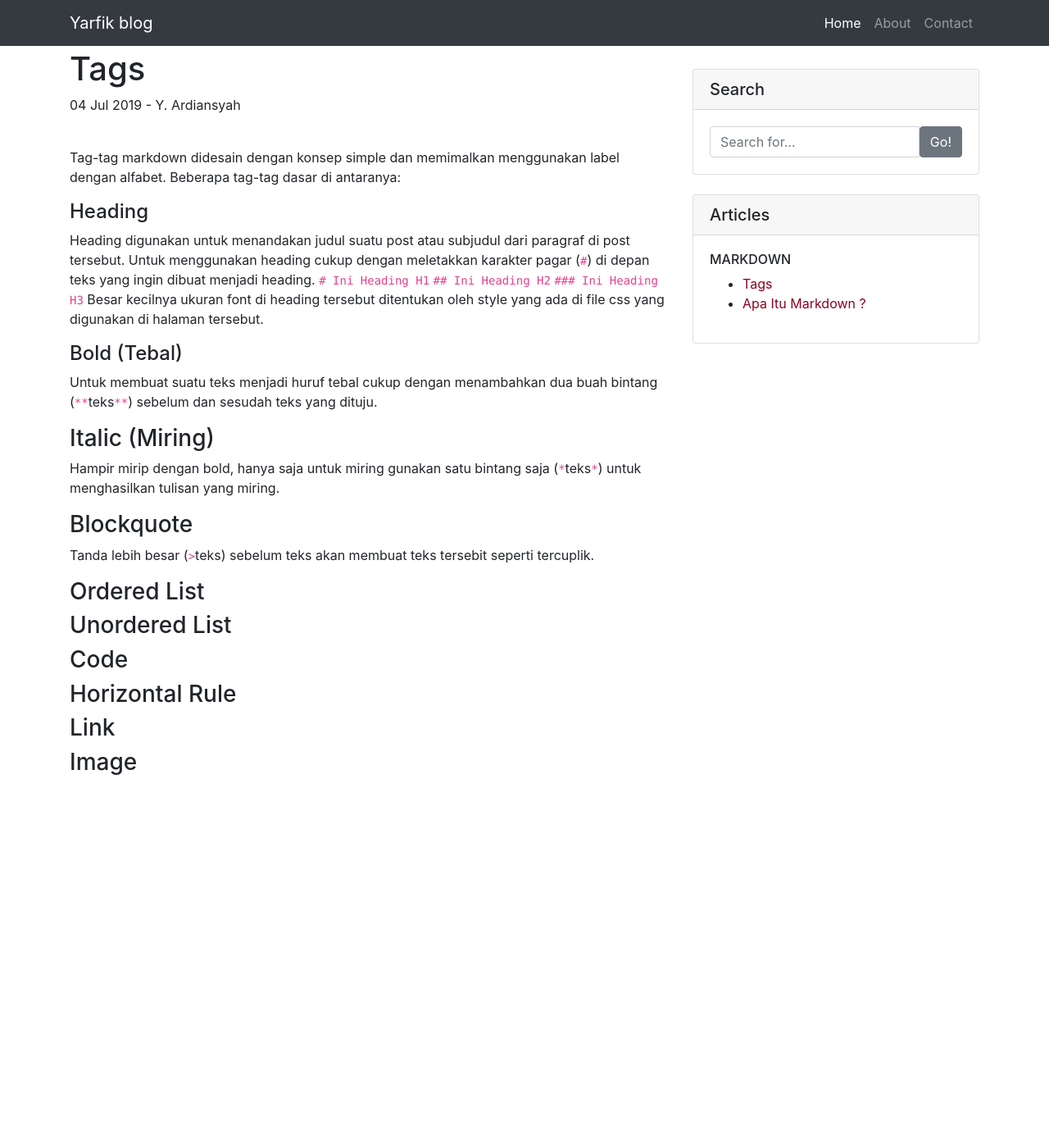
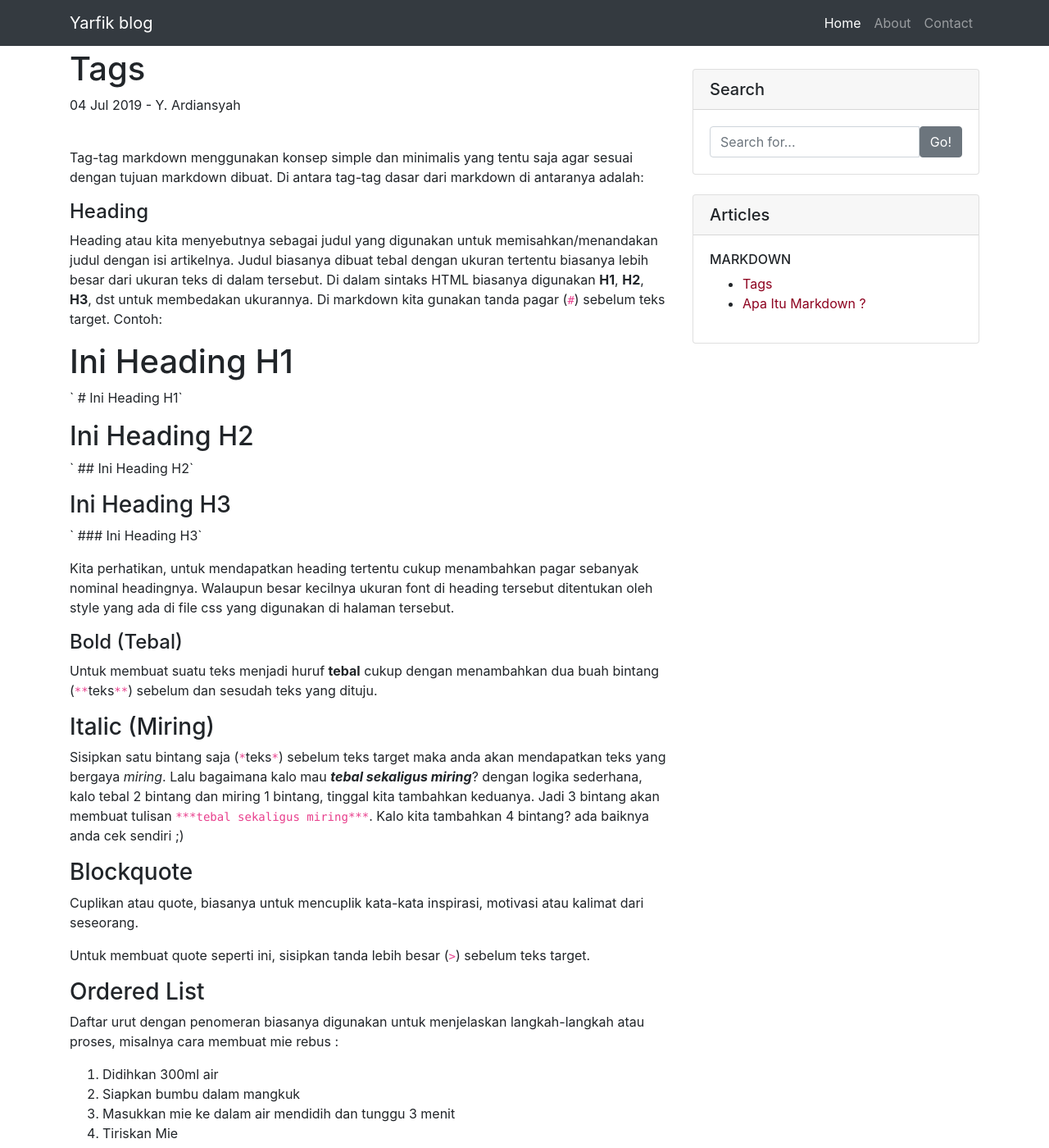
Before and after one commit to yarfik/yarfik.github.io, a Jekyll site: the page built from _posts/markdown/2019-07-04-Tags.md, in a window 1280 px wide and 1400 px high. Shown: the whole window at 82% size. Built offline with Jekyll 4.4.1, drawn with Linux system fonts in a browser that asks for light colours; some of the changed text lies outside the part shown.

Commit message:
edit tags post

````diff
--- a/_posts/markdown/2019-07-04-Tags.md
+++ b/_posts/markdown/2019-07-04-Tags.md
@@ -5,28 +5,110 @@ published: true
 author: Y. Ardiansyah
 ---
 
-Tag-tag markdown didesain dengan konsep simple dan memimalkan menggunakan label dengan alfabet. Beberapa tag-tag dasar di antaranya:
+Tag-tag markdown menggunakan konsep simple dan minimalis yang tentu saja agar sesuai dengan tujuan markdown dibuat. Di antara tag-tag dasar dari markdown di antaranya adalah:
 
 #### Heading
-Heading digunakan untuk menandakan judul suatu post atau subjudul dari paragraf di post tersebut. Untuk menggunakan heading cukup dengan meletakkan karakter pagar (`#`) di depan teks yang ingin dibuat menjadi heading.
-`# Ini Heading H1`
-`## Ini Heading H2`
-`### Ini Heading H3`
-Besar kecilnya ukuran font di heading tersebut ditentukan oleh style yang ada di file css yang digunakan di halaman tersebut.
+Heading atau kita menyebutnya sebagai judul yang digunakan untuk memisahkan/menandakan judul dengan isi artikelnya. Judul biasanya dibuat tebal dengan ukuran tertentu biasanya lebih besar dari ukuran teks di dalam tersebut. Di dalam sintaks HTML biasanya digunakan **H1**, **H2**, **H3**, dst untuk membedakan ukurannya. Di markdown kita gunakan tanda pagar (`#`) sebelum teks target. Contoh:
+
+# Ini Heading H1
+` # Ini Heading H1`
+
+## Ini Heading H2
+` ## Ini Heading H2`
+
+### Ini Heading H3
+` ### Ini Heading H3`
+
+Kita perhatikan, untuk mendapatkan heading tertentu cukup menambahkan pagar sebanyak nominal headingnya. Walaupun besar kecilnya ukuran font di heading tersebut ditentukan oleh style yang ada di file css yang digunakan di halaman tersebut.
 
 #### Bold (Tebal)
-Untuk membuat suatu teks menjadi huruf tebal cukup dengan menambahkan dua buah bintang (`**`teks`**`) sebelum dan sesudah teks yang dituju.
+Untuk membuat suatu teks menjadi huruf **tebal** cukup dengan menambahkan dua buah bintang (`**`teks`**`) sebelum dan sesudah teks yang dituju.
 
 ### Italic (Miring)
-Hampir mirip dengan bold, hanya saja untuk miring gunakan satu bintang saja (`*`teks`*`) untuk menghasilkan tulisan yang miring.
+Sisipkan satu bintang saja (`*`teks`*`) sebelum teks target maka anda akan mendapatkan teks yang bergaya *miring*. Lalu bagaimana kalo mau ***tebal sekaligus miring***? dengan logika sederhana, kalo tebal 2 bintang dan miring 1 bintang, tinggal kita tambahkan keduanya. Jadi 3 bintang akan membuat tulisan `***tebal sekaligus miring***`. Kalo kita tambahkan 4 bintang? ada baiknya anda cek sendiri ;)
 
 ### Blockquote
-Tanda lebih besar (`>`teks) sebelum teks akan membuat teks tersebit seperti tercuplik.
+Cuplikan atau quote, biasanya untuk mencuplik kata-kata inspirasi, motivasi atau kalimat dari seseorang.
+> Untuk membuat quote seperti ini, sisipkan tanda lebih besar (`>`) sebelum teks target.
 
 ### Ordered List
+Daftar urut dengan penomeran biasanya digunakan untuk menjelaskan langkah-langkah atau proses, misalnya cara membuat mie rebus :
+
+1. Didihkan 300ml air
+2. Siapkan bumbu dalam mangkuk
+3. Masukkan mie ke dalam air mendidih dan tunggu 3 menit
+4. Tiriskan Mie
+5. Masukkan ke dalam mangkuk
+6. Mie siap dihidangkan
+
+Untuk membuat daftar (list) di atas caranya sangat intuitif dan natural yaitu dengan memberikan nomer secara berurutan di daftar tersebut.
+
+```
+1. Didihkan 300ml air
+2. Siapkan bumbu dalam mangkuk
+```
 
 ### Unordered List
+Daftar tanpa penomeran biasanya untuk menandakan point-point tertentu yang tidak memerlukan urutan, misal untuk menjadi seorang sukses dibutuhkan:
+
+* Visi atau impian
+* Kerja keras dan komitmen untuk mewujudkan impian
+* Persistent (tangguh/ngotot)
+* Kesabaran
+* Do'a
+
+Untuk membuat daftar/list di atas adalah dengan menyisipkan tanda bintang (`*`) di depan setiap barisnya.
+
 ### Code
+Maksudnya adalah untuk menunjukkan bahwa suatu teks itu adalah suatu baris kode pemrograman, misal:
+
+```javascript
+var s = "ini adalah variable"
+
+function cetak(t){
+  console.log(t);
+}
+
+cetak(s);
+```
+
+Dengan menempatkan teks di antara 3 petik terbalik, maka teks tersebut akan ditampilkan sebagai kode pemrograman.
+
 ### Horizontal Rule
+Garis lurus mendatar yang multifungsi untuk pemisah antara bagian atas dan bawah, bisa menggunakan karakter minus:
+
+___
+
 ### Link
+Bagaimana dengan link? Ada 2 cara untuk menampilkan link yaitu secara langsung di teks tersebut (inline) atau menggunakan referensi, misal:
+
+```
+[Ini adalah inline link](http://yarfik.github.io)
+
+[Dan ini jika menggunakan referensi nomer][1]
+
+[Atau dengan referensi teks][teks ref]
+
+Atau kita gunakan teks dari referensi itu sendiri [my link].
+
+[1]: http://yarfik.github.io
+[teks ref]: http://yarfik.github.io
+[my link]: http://yarfik.github.io
+```
+
+Tag di atas akan menghasilkan link seperti berikut:
+
+[Ini adalah inline link](http://yarfik.github.io)
+
+[Dan ini jika menggunakan referensi nomer][1]
+
+[Atau dengan referensi teks][teks ref]
+
+Atau kita gunakan teks dari referensi itu sendiri [my link].
+
+[1]: http://yarfik.github.io
+[teks ref]: http://yarfik.github.io
+[my link]: http://yarfik.github.io
+
 ### Image
+Sama seperti link, cara menyisipkan gambar ada dengan 2 cara, inline dan refernsi.
````
